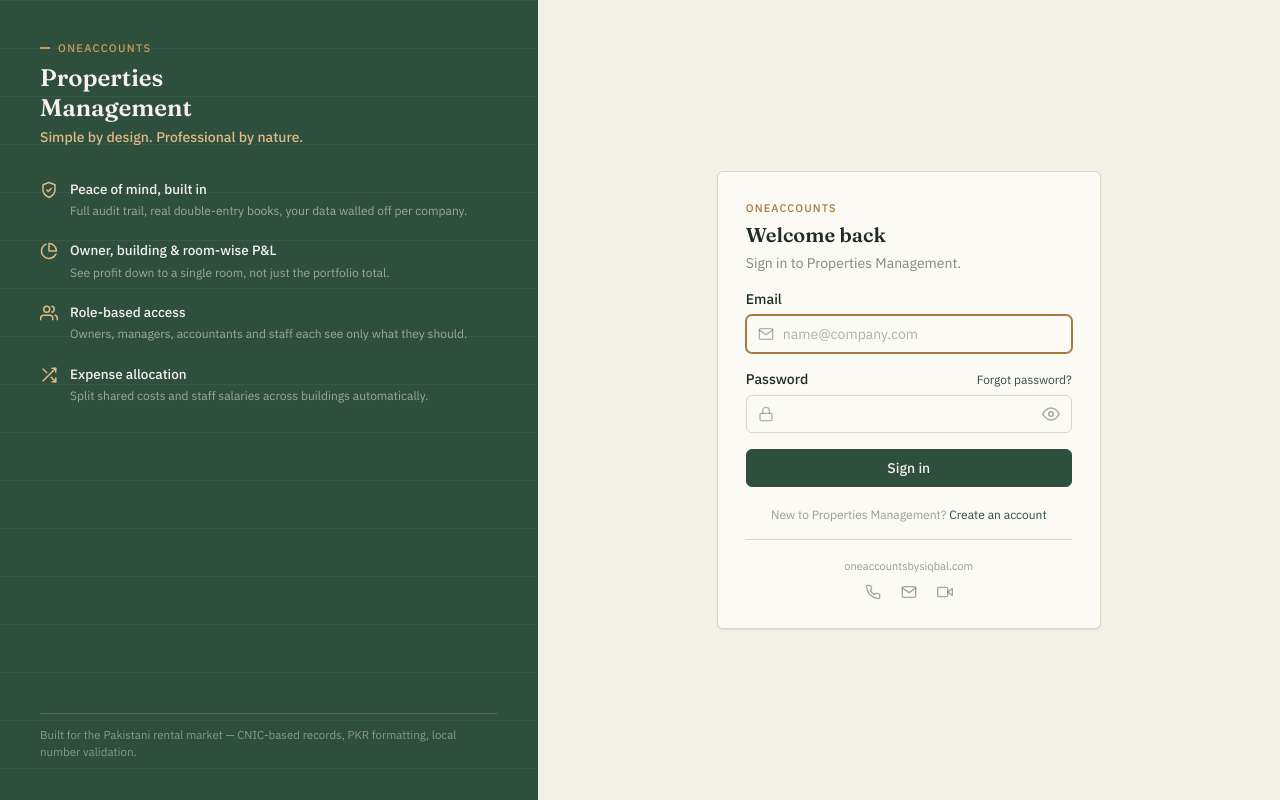
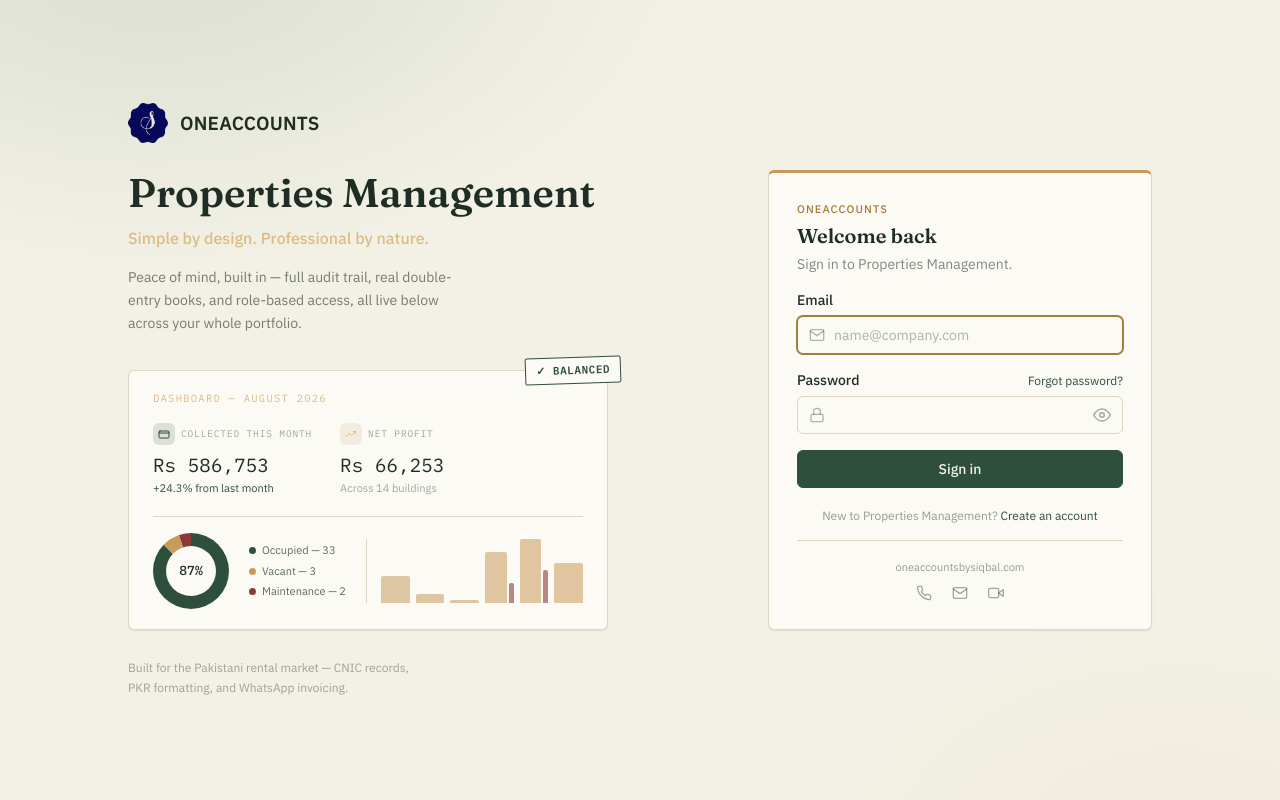
Before and after one commit to Siqbalhwc/oneaccounts-property-management, a Next.js app in the folder frontend/: page /login in a window 1280 px wide. Built offline with nearby package versions, Linux system fonts and the light colour scheme; no server answers.

Commit message:
Fix pages

```diff
--- a/frontend/app/login/page.tsx
+++ b/frontend/app/login/page.tsx
@@ -8,6 +8,7 @@ import { api } from "@/lib/api";
 import { friendlyAuthError } from "@/lib/authErrors";
 import { Field, EmailInput, PasswordInput } from "@/components/ui/Field";
 import { Button } from "@/components/ui/Button";
+import { AuthShell } from "@/components/marketing/AuthShell";
 import { BrandPanel, BrandPanelMobileHeader } from "@/components/marketing/BrandPanel";
 import { ContactFooter } from "@/components/marketing/ContactFooter";
 
@@ -56,14 +57,13 @@ export default function LoginPage() {
   }
 
   return (
-    <div className="min-h-screen flex bg-paper">
+    <AuthShell>
       <BrandPanel />
 
-      <div className="flex-1 flex items-center justify-center px-4 py-10">
       <div className="w-full max-w-sm">
         <BrandPanelMobileHeader />
 
-          <form onSubmit={handleSubmit} className="card p-6 sm:p-7 space-y-4">
+        <form onSubmit={handleSubmit} className="card p-6 sm:p-7 space-y-4 border-t-[3px] border-t-brass">
           <div className="hidden lg:block mb-1">
             <p className="text-[11px] tracking-[0.1em] text-brass-dark font-medium">ONEACCOUNTS</p>
             <h1 className="font-display text-xl font-semibold text-ink mt-1">Welcome back</h1>
@@ -117,7 +117,6 @@ export default function LoginPage() {
           <ContactFooter />
         </form>
       </div>
-      </div>
-    </div>
+    </AuthShell>
   );
 }
--- /dev/null
+++ b/frontend/components/marketing/AuthShell.tsx
@@ -0,0 +1,32 @@
+/**
+ * Shared shell for every auth page (login/signup/forgot/reset). Replaces
+ * the old `min-h-screen flex bg-paper` pattern, which gave BrandPanel its
+ * own `bg-ledger` fill against the page's `bg-paper` -- two different
+ * background colors meeting edge-to-edge read as a hard seam down the
+ * screen, especially in the Navy/Black themes where the two colors sit
+ * close together anyway.
+ *
+ * This version puts both columns on the SAME background and centers them
+ * together inside one max-width row with real spacing between them, so
+ * they read as floating in one shared space rather than two rooms
+ * divided by a wall. The soft radial glow behind everything is shared too
+ * -- one ambient light source, not a panel-specific texture that stops
+ * abruptly at a boundary.
+ */
+export function AuthShell({ children }: { children: React.ReactNode }) {
+  return (
+    <div className="min-h-screen bg-paper relative overflow-hidden">
+      <div
+        className="pointer-events-none absolute inset-0"
+        style={{
+          background:
+            "radial-gradient(900px 560px at 12% -8%, rgb(var(--ledger-light) / 0.14), transparent 60%), " +
+            "radial-gradient(700px 480px at 92% 108%, rgb(var(--brass) / 0.07), transparent 60%)",
+        }}
+      />
+      <div className="relative mx-auto flex min-h-screen max-w-[1180px] flex-col items-center justify-center gap-10 px-6 py-14 lg:flex-row lg:items-center lg:gap-20 lg:px-10">
+        {children}
+      </div>
+    </div>
+  );
+}
--- a/frontend/components/marketing/BrandPanel.tsx
+++ b/frontend/components/marketing/BrandPanel.tsx
@@ -1,76 +1,153 @@
-import { IconShieldCheck, IconPieChart, IconUsers, IconShuffle } from "@/components/ui/icons";
+import Image from "next/image";
+import { IconWallet, IconTrendingUp } from "@/components/ui/icons";
+import logo from "../../app/logo-transparent-master.png";
 
-const FEATURES = [
-  {
-    Icon: IconShieldCheck,
-    title: "Peace of mind, built in",
-    body: "Full audit trail, real double-entry books, your data walled off per company.",
-  },
-  {
-    Icon: IconPieChart,
-    title: "Owner, building & room-wise P&L",
-    body: "See profit down to a single room, not just the portfolio total.",
-  },
-  {
-    Icon: IconUsers,
-    title: "Role-based access",
-    body: "Owners, managers, accountants and staff each see only what they should.",
-  },
-  {
-    Icon: IconShuffle,
-    title: "Expense allocation",
-    body: "Split shared costs and staff salaries across buildings automatically.",
-  },
+// Illustrative numbers only -- this renders before anyone is signed in, so
+// there's no real company/session to pull live figures from yet. Matches
+// the shape of a real August dashboard (see the actual /dashboard page)
+// rather than inventing a different chart style just for this panel.
+const OCCUPANCY = { occupied: 33, vacant: 3, maintenance: 2 };
+const OCCUPANCY_PCT = {
+  occupied: 87,
+  vacant: 8,
+  maintenance: 5,
+};
+// height %, income bar + optional paired expense bar, oldest to newest
+const MONTHLY_BARS: { income: number; expense?: number }[] = [
+  { income: 42 },
+  { income: 14 },
+  { income: 5 },
+  { income: 80, expense: 32 },
+  { income: 100, expense: 52 },
+  { income: 62 },
 ];
 
 /**
- * The left-hand marketing panel on auth pages (login/signup/reset). Hidden
- * below the `lg` breakpoint -- on mobile each page shows a compact header
- * instead (product name + tagline only), since this panel's four feature
- * blocks would just push the actual form below the fold on a phone.
+ * The left-hand marketing panel on auth pages. Hidden below the `lg`
+ * breakpoint -- BrandPanelMobileHeader below shows a compact header
+ * instead, since this panel would push the actual form below the fold on
+ * a phone.
+ *
+ * No longer owns its own width/background -- AuthShell handles the shared
+ * layout and ambient background now, so this is just content.
  */
 export function BrandPanel() {
   return (
-    <div
-      className="hidden lg:flex lg:flex-col lg:justify-between lg:w-[42%] shrink-0 bg-ledger text-sidebar-ink px-10 py-10 relative overflow-hidden"
-      style={{
-        backgroundImage:
-          "repeating-linear-gradient(180deg, rgba(243,241,230,0.05) 0px, rgba(243,241,230,0.05) 1px, transparent 1px, transparent 48px)",
-      }}
-    >
-      <div>
-        <div className="flex items-center gap-2 mb-1">
-          <span className="w-2.5 h-0.5 bg-brass" />
-          <span className="text-[11px] tracking-[0.12em] text-brass font-medium">ONEACCOUNTS</span>
+    <div className="hidden lg:block lg:flex-1 lg:max-w-[560px]">
+      <div className="flex items-center gap-3 mb-7">
+        <Image src={logo} alt="OneAccounts" width={40} height={40} priority />
+        <span className="font-body font-bold text-[19px] tracking-[0.01em] text-ink">
+          ONEACCOUNTS
+        </span>
+      </div>
+
+      <h1 className="font-display text-[2.5rem] leading-[1.08] font-semibold text-ink mb-3">
+        Properties Management
+      </h1>
+      <p className="text-base font-medium text-brass-light mb-4">
+        Simple by design. Professional by nature.
+      </p>
+      <p className="text-sm leading-relaxed text-ink/60 max-w-[40ch] mb-9">
+        Peace of mind, built in — full audit trail, real double-entry books,
+        and role-based access, all live below across your whole portfolio.
+      </p>
+
+      <DashboardHeroCard />
+
+      <p className="text-xs leading-relaxed text-ink/40 max-w-[42ch] mt-7">
+        Built for the Pakistani rental market — CNIC records, PKR formatting,
+        and WhatsApp invoicing.
+      </p>
+    </div>
+  );
+}
+
+function DashboardHeroCard() {
+  const donutStyle: React.CSSProperties = {
+    background: `conic-gradient(
+      rgb(var(--stamp-green)) 0% ${OCCUPANCY_PCT.occupied}%,
+      rgb(var(--brass)) ${OCCUPANCY_PCT.occupied}% ${OCCUPANCY_PCT.occupied + OCCUPANCY_PCT.vacant}%,
+      rgb(var(--rule)) ${OCCUPANCY_PCT.occupied + OCCUPANCY_PCT.vacant}% 100%
+    )`,
+  };
+
+  return (
+    <div className="relative max-w-[480px] card px-6 py-5">
+      <span className="stamp stamp-active absolute -top-3.5 -right-3.5 bg-paper-card">
+        ✓ Balanced
+      </span>
+
+      <p className="font-mono text-[10.5px] tracking-[0.12em] text-brass-light mb-4">
+        DASHBOARD — AUGUST 2026
+      </p>
+
+      <div className="flex gap-7 mb-5">
+        <div>
+          <div className="flex items-center gap-1.5 mb-1.5">
+            <span className="w-[22px] h-[22px] rounded-md flex items-center justify-center bg-stamp-green/15 text-stamp-green shrink-0">
+              <IconWallet size={12} />
+            </span>
+            <span className="font-mono text-[9.5px] tracking-[0.09em] text-ink/40">
+              COLLECTED THIS MONTH
+            </span>
+          </div>
+          <p className="figures text-[19px] text-ink">Rs 586,753</p>
+          <p className="text-[11px] text-stamp-green">+24.3% from last month</p>
         </div>
-        <p className="font-display text-2xl font-semibold leading-tight mt-1.5 mb-1 text-sidebar-ink">
-          Properties
-          <br />
-          Management
-        </p>
-        <p className="text-sm text-brass-light font-medium mb-8">
-          Simple by design. Professional by nature.
-        </p>
+        <div>
+          <div className="flex items-center gap-1.5 mb-1.5">
+            <span className="w-[22px] h-[22px] rounded-md flex items-center justify-center bg-brass/15 text-brass-light shrink-0">
+              <IconTrendingUp size={12} />
+            </span>
+            <span className="font-mono text-[9.5px] tracking-[0.09em] text-ink/40">
+              NET PROFIT
+            </span>
+          </div>
+          <p className="figures text-[19px] text-ink">Rs 66,253</p>
+          <p className="text-[11px] text-ink/40">Across 14 buildings</p>
+        </div>
+      </div>
 
-        <div className="space-y-5">
-          {FEATURES.map(({ Icon, title, body }) => (
-            <div key={title} className="flex gap-3">
-              <Icon size={18} className="text-brass-light mt-0.5 shrink-0" />
-              <div>
-                <p className="text-[13.5px] font-medium text-sidebar-ink">{title}</p>
-                <p className="text-xs text-sidebar-ink/55 mt-0.5 leading-relaxed">{body}</p>
-              </div>
+      <div className="flex items-center gap-5 pt-4 border-t border-border">
+        <div className="relative w-[76px] h-[76px] rounded-full shrink-0" style={donutStyle}>
+          <div className="absolute inset-[13px] rounded-full bg-paper-card" />
+          <div className="absolute inset-0 flex items-center justify-center font-mono text-[13px] font-medium text-ink">
+            {OCCUPANCY_PCT.occupied}%
+          </div>
+        </div>
+
+        <div className="text-[11px] space-y-1">
+          <LegendRow colorClass="bg-stamp-green" label={`Occupied — ${OCCUPANCY.occupied}`} />
+          <LegendRow colorClass="bg-brass" label={`Vacant — ${OCCUPANCY.vacant}`} />
+          <LegendRow colorClass="bg-rule" label={`Maintenance — ${OCCUPANCY.maintenance}`} />
+        </div>
+
+        <div
+          className="flex-1 flex items-end gap-1.5 h-16 pl-3.5 border-l border-border"
+          aria-label="Income vs expenses, last 6 months"
+        >
+          {MONTHLY_BARS.map((m, i) => (
+            <div key={i} className="flex items-end gap-0.5 flex-1 h-full">
+              <div className="flex-1 rounded-t-sm bg-brass/55" style={{ height: `${m.income}%` }} />
+              {m.expense !== undefined && (
+                <div
+                  className="max-w-[5px] flex-1 rounded-t-sm bg-rule/60"
+                  style={{ height: `${m.expense}%` }}
+                />
+              )}
             </div>
           ))}
         </div>
       </div>
+    </div>
+  );
+}
 
-      <div className="border-t border-sidebar-ink/15 pt-3">
-        <p className="text-[11.5px] text-sidebar-ink/45">
-          Built for the Pakistani rental market — CNIC-based records, PKR
-          formatting, local number validation.
-        </p>
-      </div>
+function LegendRow({ colorClass, label }: { colorClass: string; label: string }) {
+  return (
+    <div className="flex items-center gap-1.5 text-ink/70">
+      <span className={`w-[7px] h-[7px] rounded-full shrink-0 ${colorClass}`} />
+      {label}
     </div>
   );
 }
@@ -78,9 +155,12 @@ export function BrandPanel() {
 /** Compact header shown in place of BrandPanel on screens below `lg`. */
 export function BrandPanelMobileHeader() {
   return (
-    <div className="lg:hidden text-center mb-8">
-      <p className="text-[11px] tracking-[0.12em] text-brass-dark font-medium">ONEACCOUNTS</p>
-      <p className="font-display text-2xl font-semibold text-ink mt-1">Properties Management</p>
+    <div className="lg:hidden flex flex-col items-center text-center mb-8">
+      <Image src={logo} alt="OneAccounts" width={40} height={40} priority className="mb-2" />
+      <span className="font-body font-bold text-[15px] tracking-[0.01em] text-ink">
+        ONEACCOUNTS
+      </span>
+      <p className="font-display text-2xl font-semibold text-ink mt-2">Properties Management</p>
       <p className="text-sm text-ink/50 mt-1">Simple by design. Professional by nature.</p>
     </div>
   );
--- a/frontend/components/ui/icons.tsx
+++ b/frontend/components/ui/icons.tsx
@@ -113,6 +113,24 @@ export function IconShuffle(props: IconProps) {
   );
 }
 
+export function IconWallet(props: IconProps) {
+  return (
+    <IconBase {...props}>
+      <rect x="2" y="6" width="20" height="14" rx="2" />
+      <path d="M2 10h20" />
+    </IconBase>
+  );
+}
+
+export function IconTrendingUp(props: IconProps) {
+  return (
+    <IconBase {...props}>
+      <path d="M3 17l6-6 4 4 8-8" />
+      <path d="M17 7h4v4" />
+    </IconBase>
+  );
+}
+
 export function IconPhone(props: IconProps) {
   return (
     <IconBase {...props}>
```
Also changed, not shown: frontend/app/forgot-password/page.tsx (+4 -5 lines), frontend/app/reset-password/page.tsx (+4 -5 lines), frontend/app/signup/page.tsx (+7 -10 lines). Lines whose indentation alone changed are shown as unchanged.
